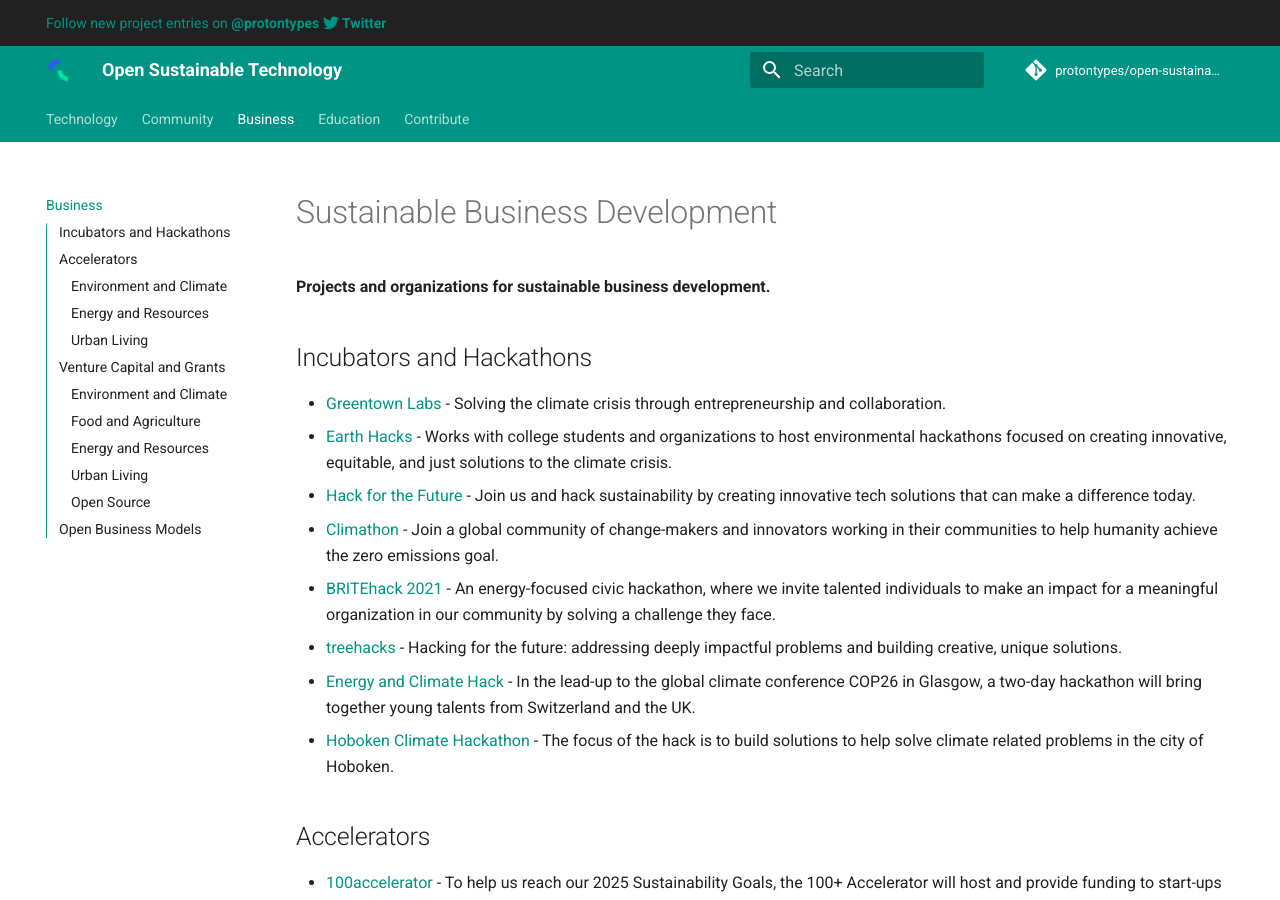
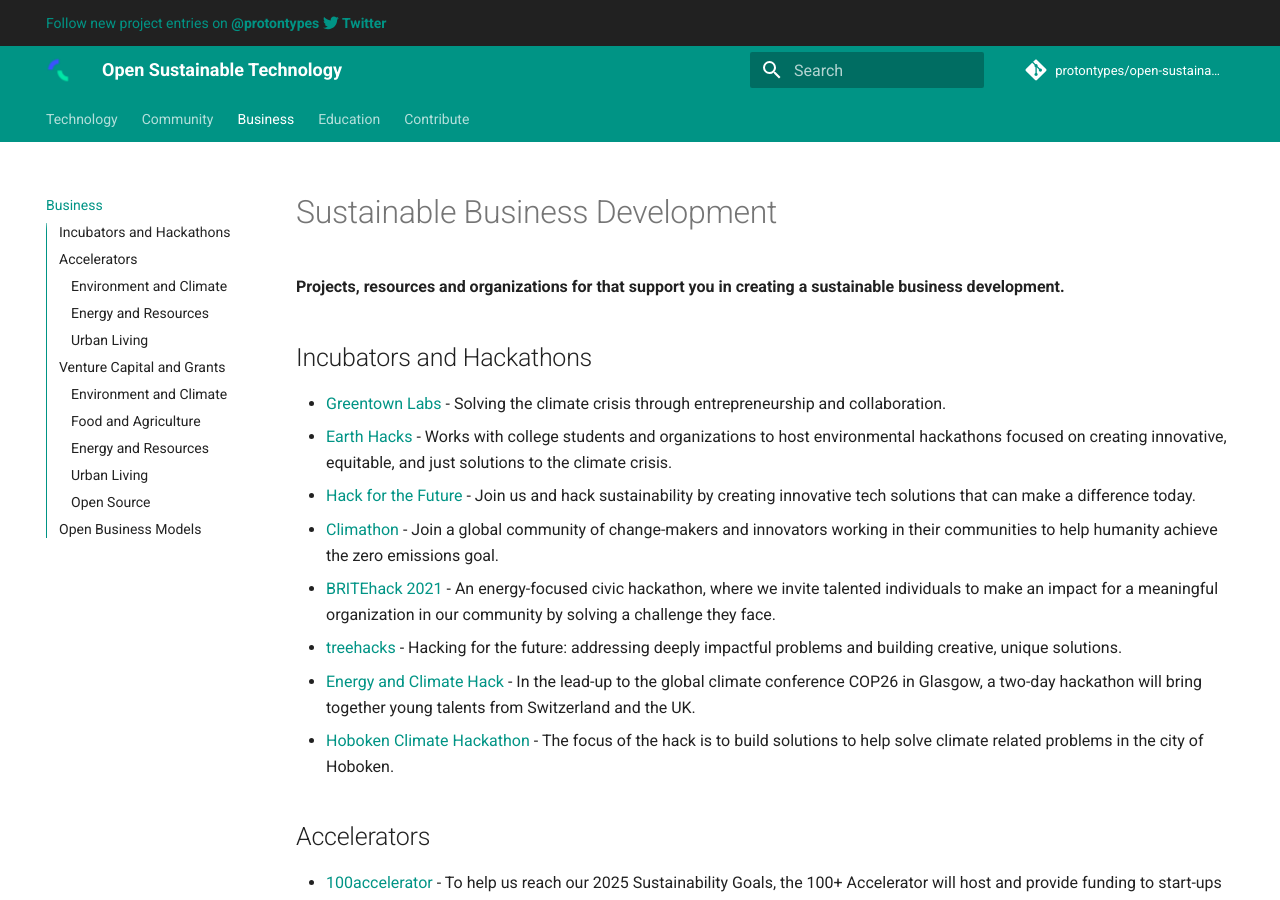
Before and after one commit to protontypes/open-sustainable-technology, an MkDocs documentation site: the page built from docs/business.md, in a window 1280 px wide and 900 px high. Built offline with MkDocs 1.6.1 and Material for MkDocs 9.7.7, drawn with Linux system fonts in a browser that asks for light colours; comment, search, counter and statistics services are not loaded; some of the changed text lies outside the part shown.

Commit message:
Update business.md

```diff
--- a/docs/business.md
+++ b/docs/business.md
@@ -1,7 +1,7 @@
 <!--lint ignore awesome-toc awesome-contributing awesome-badge -->
 # Sustainable Business Development
 
-__Projects and organizations for sustainable business development.__
+__Projects, resources and organizations for that support you in creating a sustainable business development.__
 
 ## Incubators and Hackathons
 * [Greentown Labs](https://greentownlabs.com/) - Solving the climate crisis through entrepreneurship and collaboration.
@@ -130,6 +130,7 @@
 * [VoLo Earth](https://www.voloearth.com/) - Addressing our planet's climate crisis at its roots by providing first-in funding and hands-on leadership to early-stage climate tech companies.
 * [Wind Ventures](https://www.windventures.vc/) - The newly established corporate venture capital arm of COPEC whose purpose is to accelerate global startups, and boost their growth in the United States and Latin America.
 * [The Climate Fund Inventory](https://www.oecd.org/environment/cc/database-climate-fund-inventory.htm) - A qualitative database of bilateral and multilateral public climate funds.
+* [Climate Innovation Fund](https://www.microsoft.com/en-us/corporate-responsibility/sustainability/climate-innovation-fund) - We are investing $1 billion over the next four years in new technologies and innovative sustainability solutions.
 
 ### Food and Agriculture
 * [Acre Venture Partners](http://acre.vc/) - A venture capital fund investing in the future of food.
```
